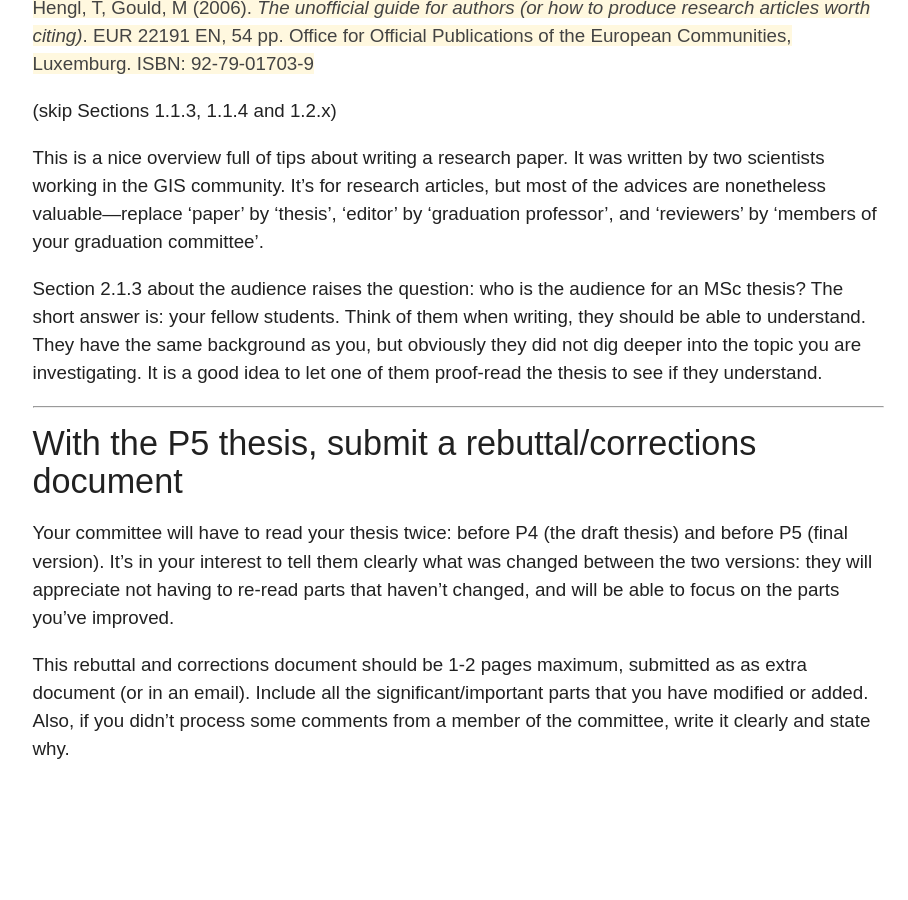
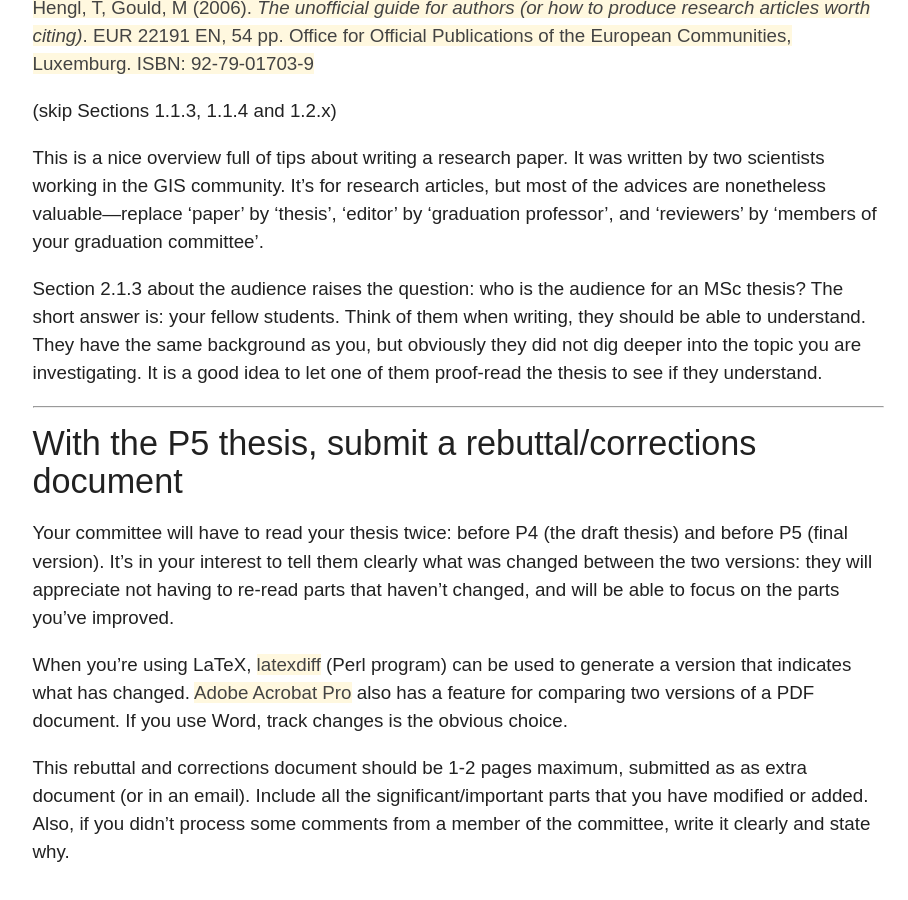
Before and after one commit to tudelft3d/geo2020, a Jekyll site: the page built from tips/index.md, in a window 1280 px wide and 900 px high, scrolled down 3017 px. Shown: the whole window, without its empty margins (182-1090 px from the left). Built offline with Jekyll 4.4.1, drawn with Linux system fonts in a browser that asks for light colours; nearby versions of some CDN libraries; before the commit the page ends 3814 px from its top, so only the background shows below that.

Commit message:
Add tool suggestions to visualize changes between documents.

```diff
--- a/tips/index.md
+++ b/tips/index.md
@@ -126,6 +126,8 @@ It is a good idea to let one of them proof-read the thesis to see if they unders
 Your committee will have to read your thesis twice: before P4 (the draft thesis) and before P5 (final version).
 It's in your interest to tell them clearly what was changed between the two versions: they will appreciate not having to re-read parts that haven't changed, and will be able to focus on the parts you've improved.
 
+When you're using LaTeX, [latexdiff](http://ctan.mirrorcatalogs.com/support/latexdiff/doc/latexdiff-man.pdf) (Perl program) can be used to generate a version that indicates what has changed. [Adobe Acrobat Pro](https://helpx.adobe.com/acrobat/using/compare-documents.html) also has a feature for comparing two versions of a PDF document. If you use Word, track changes is the obvious choice.
+
 This rebuttal and corrections document should be 1-2 pages maximum, submitted as as extra document (or in an email).
 Include all the significant/important parts that you have modified or added.
 Also, if you didn't process some comments from a member of the committee, write it clearly and state why.
```
